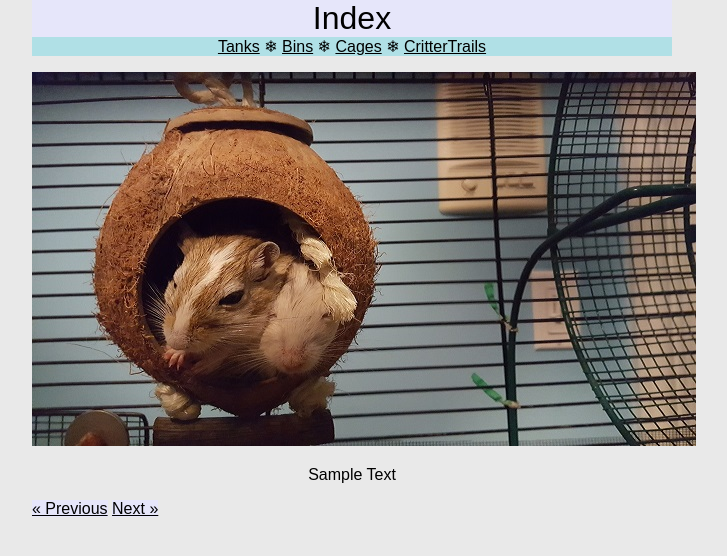
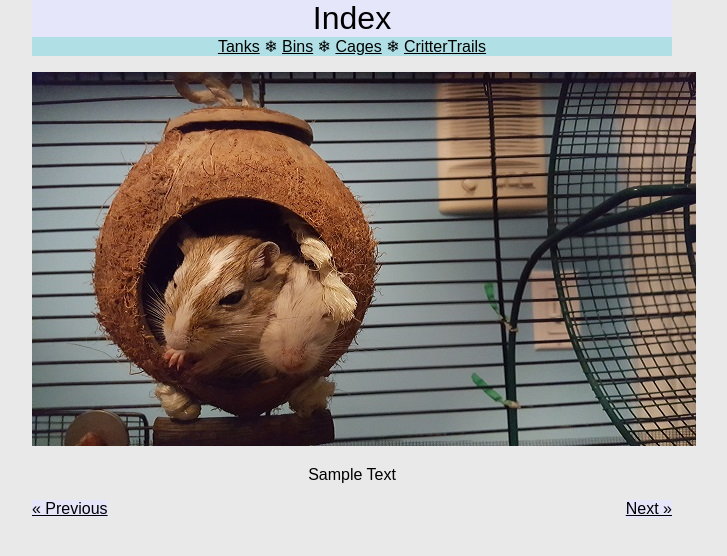
Before and after one commit to kkim57/itmd460-final, a plain HTML site: page index.html in a window 1280 px wide. Shown: the whole page, without its empty margins (288-1015 px from the left). Drawn offline with Linux system fonts and the light colour scheme.

Commit message:
Update index.html

```diff
--- a/index.html
+++ b/index.html
@@ -13,4 +13,4 @@
       <p>Sample Text</p>
 </center>
 <a href="#" class="previous">&laquo; Previous</a>
-<align="right"><a href="#" class="next">Next &raquo;</a>
+<a href="#" style="float:right" class="next">Next &raquo;</a>
```
